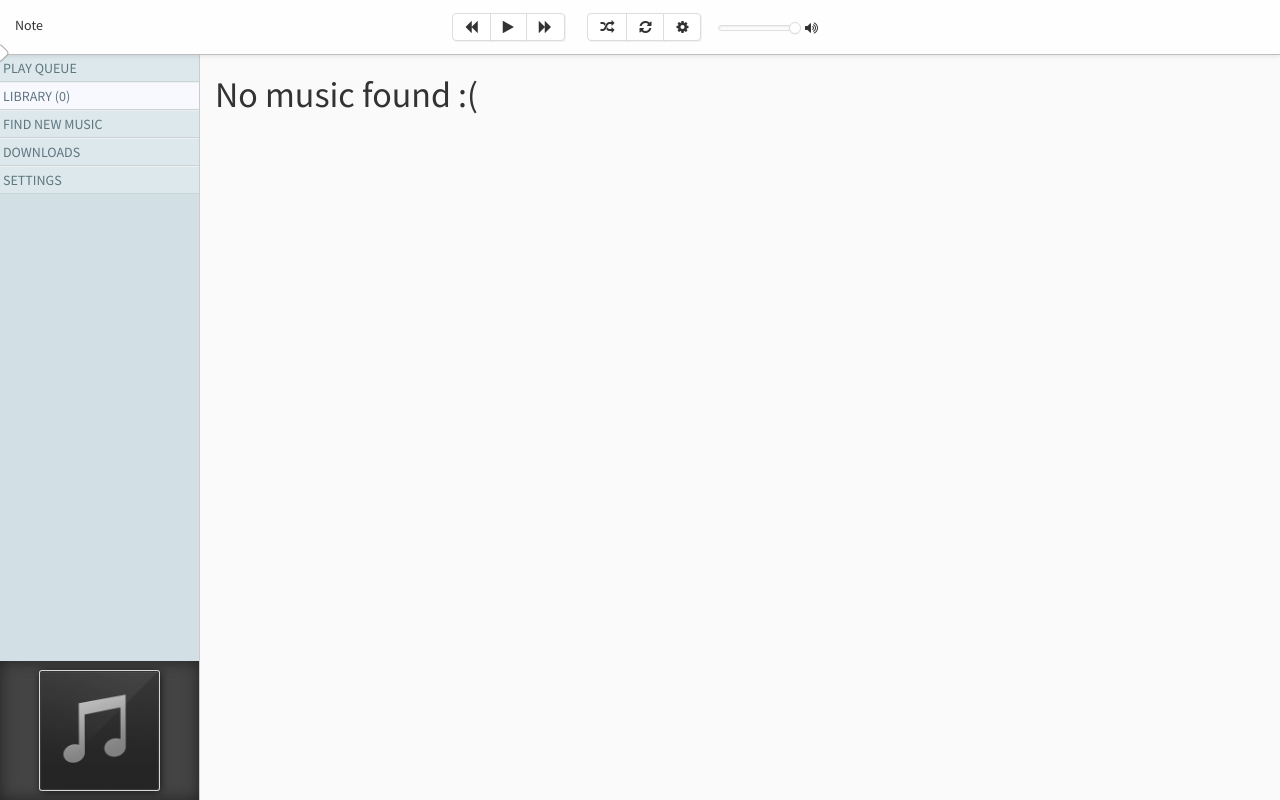
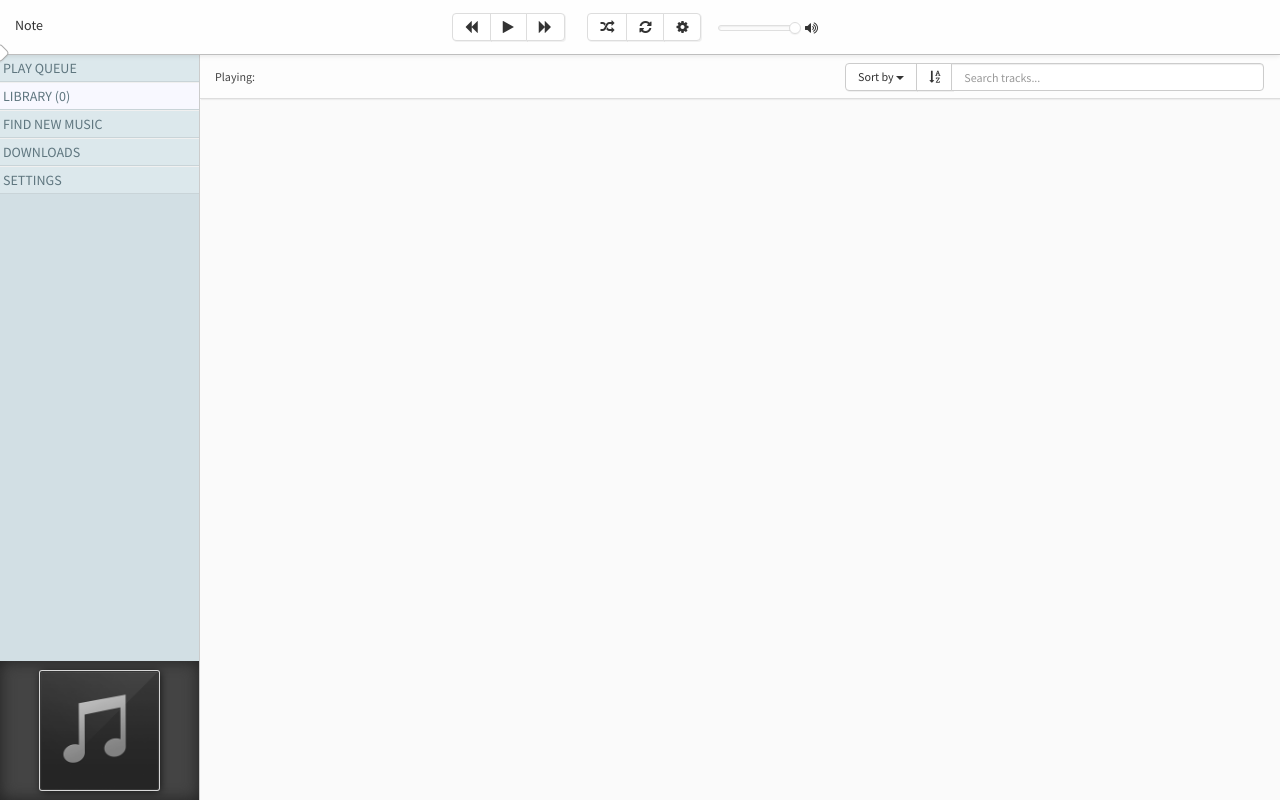
Before and after one commit to tonysala/html5-mediaplayer-ci, a CodeIgniter app: page / in a window 1280 px wide. Run offline with CodeIgniter, Linux system fonts and the light colour scheme; data that the repository does not hold is empty.

Commit message:
REMOVED: file logic in player view

```diff
--- a/application/controllers/main.php
+++ b/application/controllers/main.php
@@ -4,7 +4,7 @@ class Main extends CI_Controller {
 
 	public function __construct(){
 		parent::__construct();
-		$this->itemlist->initialise();
+		//$this->itemlist->initialise();
 	}
 
 	public function index(){
@@ -12,19 +12,9 @@ class Main extends CI_Controller {
 		ini_set('display_errors',1);
 		error_reporting(E_ALL);
 
-		$valid_exts = $this->config->item('allowed_exts');
-
 		$skin = $this->config->item('skin');
 
-		// Update DB (Scan for new files)
-		if (true){
-			$this->itemlist->generate_files_list();
-			$this->itemlist->write_files_to_db();
-		}
-
-		$files = array();
-		$files = $this->itemlist->get_object_list();
-		$data  = array("files"=>$files,"skin"=>$skin);
+		$data  = ["skin"=>$skin];
 
 		$this->load->view("layout/header");
 		$this->load->view("player", $data);
--- a/application/views/player.php
+++ b/application/views/player.php
@@ -65,7 +65,6 @@
 			</div>
 		</div>
 		<div class="col-md-12 content <?=$skin?>">
-			<?php if (count($files)): ?>
 			<div class="row header-row <?=$skin?>">
 				<div class="col-xs-5 col-md-7 current-track-container"><span id="current_track">Playing: </span></div>
 				<div class="col-xs-7 col-md-5">
@@ -88,23 +87,7 @@
 			<div id="page_views_container">
 				<div class="row items-container pageview" id='library_view'>
 					<div class="col-md-12">
-	                <?php //foreach($files as $k => $file): ?>
-		            <!--     <div class='row item-row <?=$skin?>' draggable='true' data-rating='<?=$file->Rating?>' data-index='<?=$k?>' id='_media_<?=$file->ID?>'>
-		                    <div class="col-xs-1 col-md-1 row-status-container"><i class="row-status fa"></i></div>
-		                    <div class="col-xs-3 col-md-3 trackname" title="<?=$file->Trackname?>">
-								<span><?=$file->Trackname?></span>
-							</div>
-							<div class="col-xs-3 col-md-3 artistname" title="<?=$file->Artist?>">
-								<span><?=$file->Artist?></span>
-							</div>
-							<div class="col-xs-3 col-md-3 albumname" title="<?=$file->Album?>">
-								<span><?=$file->Album?></span>
-							</div>
-							<div class="col-xs-1 col-md-1 plays" title="<?=$file->Plays?> Plays">
-								<span><?=$file->Plays?></span>
-							</div>
-		                </div> -->
-	                <?php //endforeach; ?>
+
 	                </div>
 	            </div>
 	            <div class="row pageview" id="downloads_view">
@@ -118,9 +101,6 @@
 					</div>
 	            </div>
 	        </div>
-            <?php else: ?>
-				<h1>No music found :(</h1>
-            <?php endif; ?>
 		</div>
 	</div>
 </div>
@@ -139,11 +119,11 @@
     <li id='edit_id3'><a tabindex="-1">Edit ID3 Tags</a></li>
     <li id='rate'><a tabindex="-1">Rate
 		<div id="rating_container" style='display:inline-block'>
-			<i class="fa fa-star<?=$file->Rating >= 1 ? '' : '-o'?> rating"></i>
-			<i class="fa fa-star<?=$file->Rating >= 2 ? '' : '-o'?> rating"></i>
-			<i class="fa fa-star<?=$file->Rating >= 3 ? '' : '-o'?> rating"></i>
-			<i class="fa fa-star<?=$file->Rating >= 4 ? '' : '-o'?> rating"></i>
-			<i class="fa fa-star<?=$file->Rating >= 5 ? '' : '-o'?> rating"></i>
+			<i class="fa fa-star-o rating"></i>
+			<i class="fa fa-star-o rating"></i>
+			<i class="fa fa-star-o rating"></i>
+			<i class="fa fa-star-o rating"></i>
+			<i class="fa fa-star-o rating"></i>
 		</div>
     </a></li>
     <li class="divider"></li>
```
